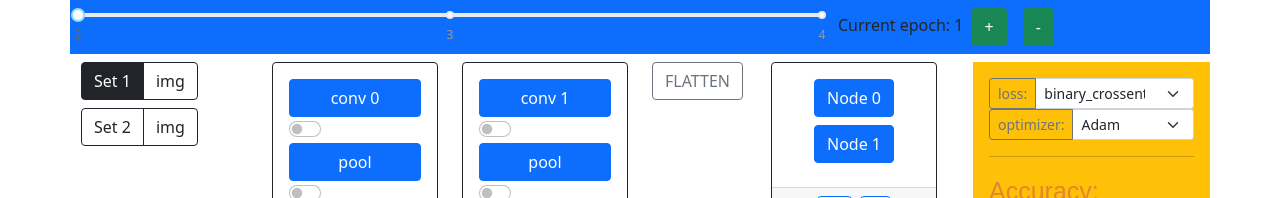
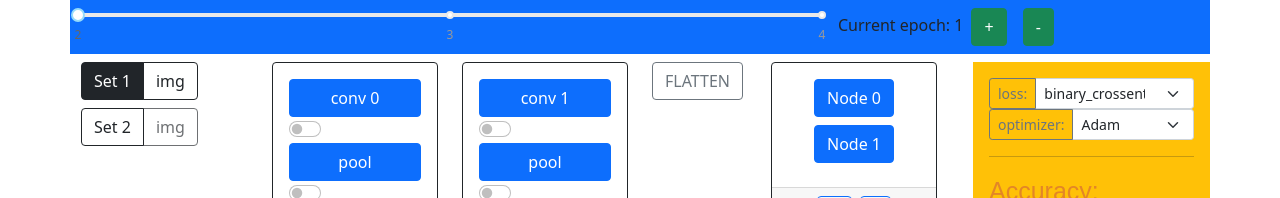
Before and after one commit to Wklej/CNNSIM, a React (Create React App) app: page / in a window 1280 px wide. Shown: the top 198 px of the page. Built offline with nearby package versions, Linux system fonts and the light colour scheme.

Commit message:
+ Input image selection toggle

```diff
--- a/src/Layers/Input.js
+++ b/src/Layers/Input.js
@@ -1,10 +1,16 @@
 import ModelSet from "../Modal/Components/ModelSet";
+import { useState } from "react";
 
 const Input = ({handleModelChange, handleImageChange, setLossFunc}) => {
+
+    const [toggleImageButton, setToggleImageButton] = useState(1)
+
     return (
         <div>
-            <ModelSet modelID={1} handleModelChange={handleModelChange} handleImageChange={handleImageChange} check={true} setLossFunc={setLossFunc} />
-            <ModelSet modelID={2} handleModelChange={handleModelChange} handleImageChange={handleImageChange} setLossFunc={setLossFunc} />
+            <ModelSet modelID={1} handleModelChange={handleModelChange} handleImageChange={handleImageChange}
+                        check={true} setLossFunc={setLossFunc} toggle={toggleImageButton} setToggle={setToggleImageButton} />
+            <ModelSet modelID={2} handleModelChange={handleModelChange} handleImageChange={handleImageChange}
+                        setLossFunc={setLossFunc} toggle={toggleImageButton} setToggle={setToggleImageButton} />
         </div>
     );
 }
--- a/src/Modal/Components/ModelSet.js
+++ b/src/Modal/Components/ModelSet.js
@@ -8,7 +8,7 @@ import letter1 from '../../Images/modelImages/1.png'
 import letter2 from '../../Images/modelImages/2.png'
 import letter3 from '../../Images/modelImages/3.png'
 
-const ModelSet = ({modelID, handleModelChange, handleImageChange, setLossFunc}) => {
+const ModelSet = ({modelID, handleModelChange, handleImageChange, setLossFunc, toggle, setToggle}) => {
 
     const [show, setShow] = useState(false);
 
@@ -24,8 +24,14 @@ const ModelSet = ({modelID, handleModelChange, handleImageChange, setLossFunc})
 
     const update = (e) => {
         handleModelChange(e)
-        modelID === 1 ? setLossFunc('binary_crossentropy') :
+
+        if (modelID === 1) {
+            setToggle(1)
+            setLossFunc('binary_crossentropy')
+        } else if(modelID === 2) {
+            setToggle(2)
             setLossFunc('categorical_crossentropy')
+        }
     }
 
     return (
@@ -33,7 +39,7 @@ const ModelSet = ({modelID, handleModelChange, handleImageChange, setLossFunc})
             <input className="btn-check" type="radio" name="flexRadio" defaultChecked={modelID === 1}
                     id={modelID} onClick={(e) => update(e)} />
             <label className="btn btn-outline-dark mb-2" htmlFor={modelID}>Set {modelID}</label>
-            <button className="btn btn-outline-dark mb-2" onClick={handleShow}>img</button>
+            <button className="btn btn-outline-dark mb-2" onClick={handleShow} disabled={toggle !== modelID}>img</button>
             <ImageModal show={show} handleClose={handleClose}
                         handleImageChange={handleImageChange} images={imgs[modelID]} />
         </div>
```
Lines whose indentation alone changed are shown as unchanged.
